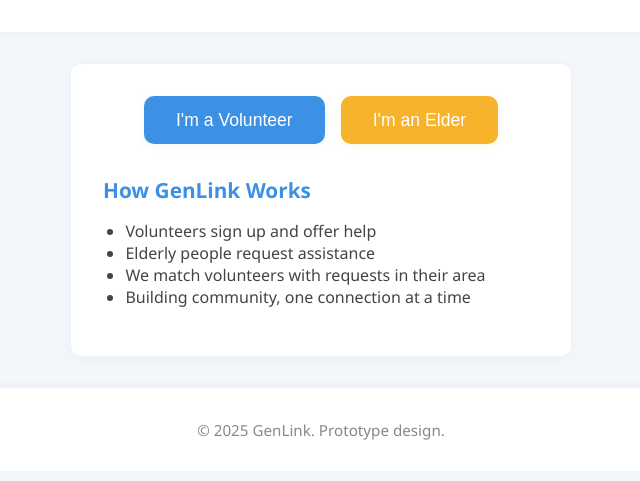
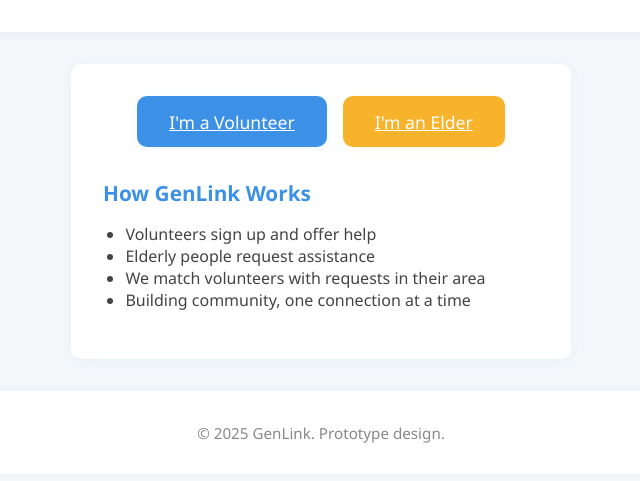
Before and after one commit to KingSatoru/GenLink, a plain HTML site: page index.html in a window 1280 px wide. Shown: the part 125-606 px from the top of the page, without its empty margins (319-959 px from the left). Drawn offline with Linux system fonts and the light colour scheme.

Commit message:
Change buttons to links in index.html

```diff
--- a/index.html
+++ b/index.html
@@ -13,8 +13,8 @@
   </header>
   <main>
     <section class="cta">
-      <button class="btn primary">I'm a Volunteer</button>
-      <button class="btn secondary">I'm an Elder</button>
+      <a href="notyet.html" class="btn primary">I'm a Volunteer</a>
+      <a href="notyet.html" class="btn secondary">I'm an Elder</a>
     </section>
     <section class="about">
       <h2>How GenLink Works</h2>
```
